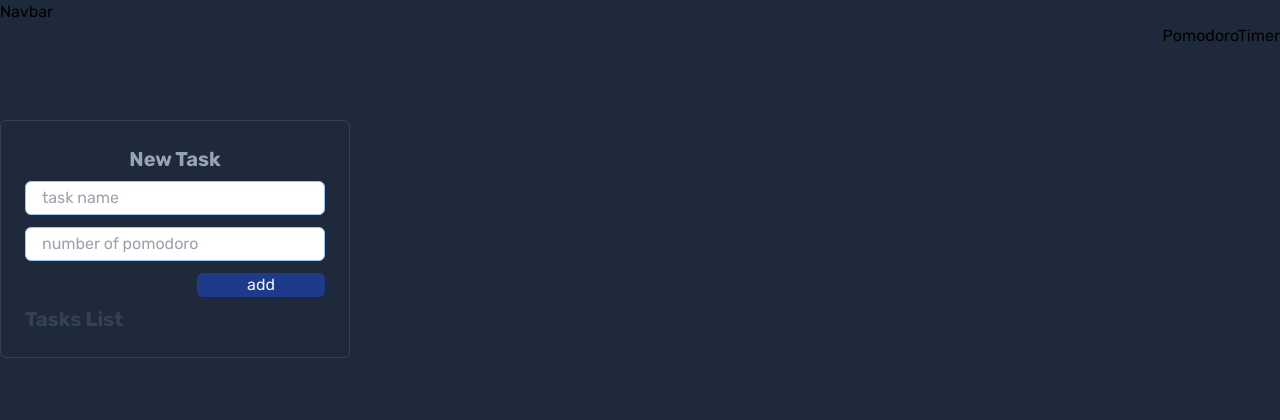
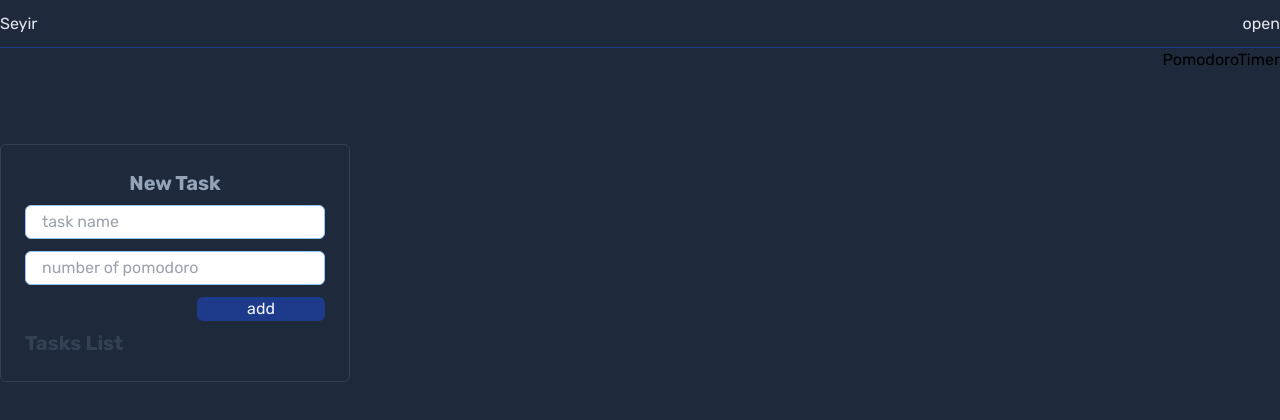
Before and after one commit to hsn2903/s-productivity, a React (Create React App) app: page / in a window 1280 px wide. Shown: the top 420 px of the page. Built offline with nearby package versions, Linux system fonts and the light colour scheme.

Commit message:
add navbar

```diff
--- a/src/components/navbar/Navbar.js
+++ b/src/components/navbar/Navbar.js
@@ -1,7 +1,16 @@
 import React from "react";
 
 const Navbar = () => {
-  return <div>Navbar</div>;
+  return (
+    <header className="container h-12 border-b border-blue-900 mx-auto">
+      <div className="flex justify-between items-center h-full">
+        <a href="#" className="inline-block text-slate-200">
+          Seyir
+        </a>
+        <button className="inline-block text-slate-200">open</button>
+      </div>
+    </header>
+  );
 };
 
 export default Navbar;
```
